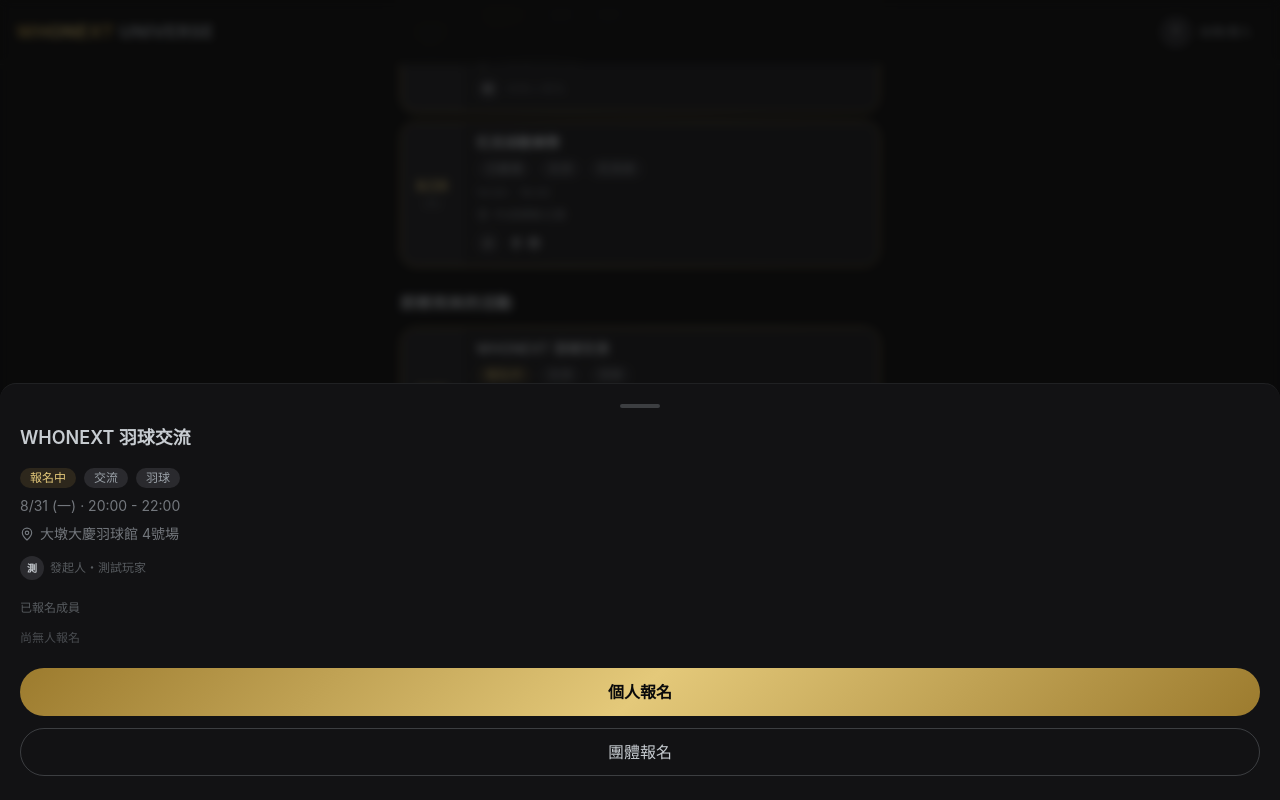
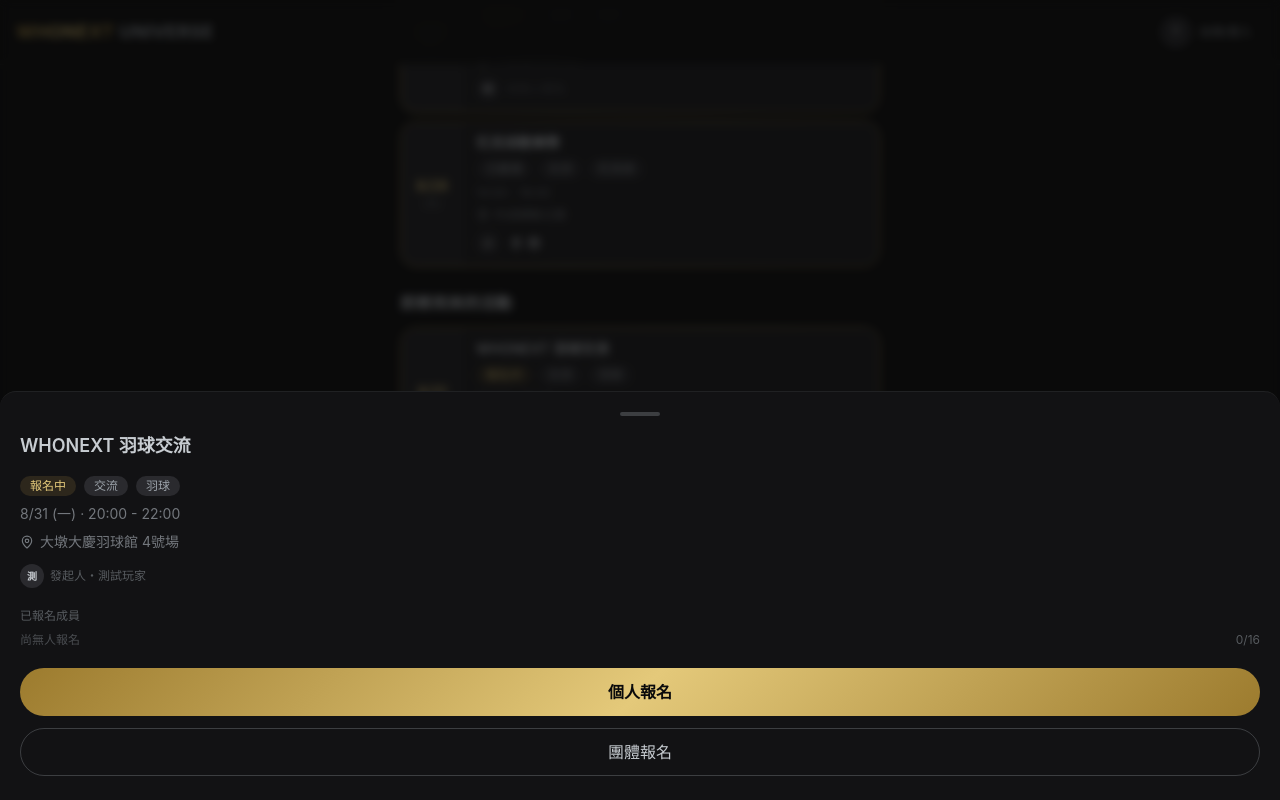
Before and after one commit to nnilbig/universe, a Nuxt app: page / in a window 1280 px wide. Both pictures are taken after a click on the button 640 px from the left and 916 px from the top of the page. Shown: the part 516-1316 px from the top of the page. Built offline with nearby package versions, Linux system fonts and the light colour scheme; some icons are missing.

Commit message:
Show registered/capacity count beside the registrant avatar stack
Co-Authored-By: Claude Sonnet 5 <noreply@anthropic.com>

```diff
--- a/components/activity/ActivityDetailSheet.vue
+++ b/components/activity/ActivityDetailSheet.vue
@@ -6,7 +6,7 @@ import { formatActivityDate, formatTimeRange } from '~/lib/format'
 
 const uiStore = useUiStore()
 const { getById, closeActivity } = useActivities()
-const { myRegistrationGroup } = useRegistrations()
+const { myRegistrationGroup, listByActivity } = useRegistrations()
 const { profile, viewMode, canToggleViewMode } = useAuth()
 const findProfile = useProfileLookup()
 
@@ -48,6 +48,8 @@ watch(
 )
 
 const organizer = computed(() => (activity.value ? findProfile(activity.value.organizerId) : undefined))
+
+const registeredCount = computed(() => (activity.value ? listByActivity(activity.value.id).length : 0))
 
 const myGroup = computed(() => {
   refreshTick.value
@@ -146,7 +148,10 @@ function onAvatarDone() {
 
       <div>
         <h4 class="mb-2 text-xs font-medium text-titanium/50">已報名成員</h4>
-        <ActivityRegisteredAvatarStack :activity-id="activity.id" :max="8" size="sm" />
+        <div class="flex items-center justify-between gap-2">
+          <ActivityRegisteredAvatarStack :activity-id="activity.id" :max="8" size="sm" />
+          <span class="shrink-0 text-xs text-titanium/50">{{ registeredCount }}/{{ activity.capacity }}</span>
+        </div>
       </div>
 
       <div v-if="canManageActivity" class="flex flex-col gap-4 rounded-card border border-gold/30 bg-gold/5 p-4">
```
